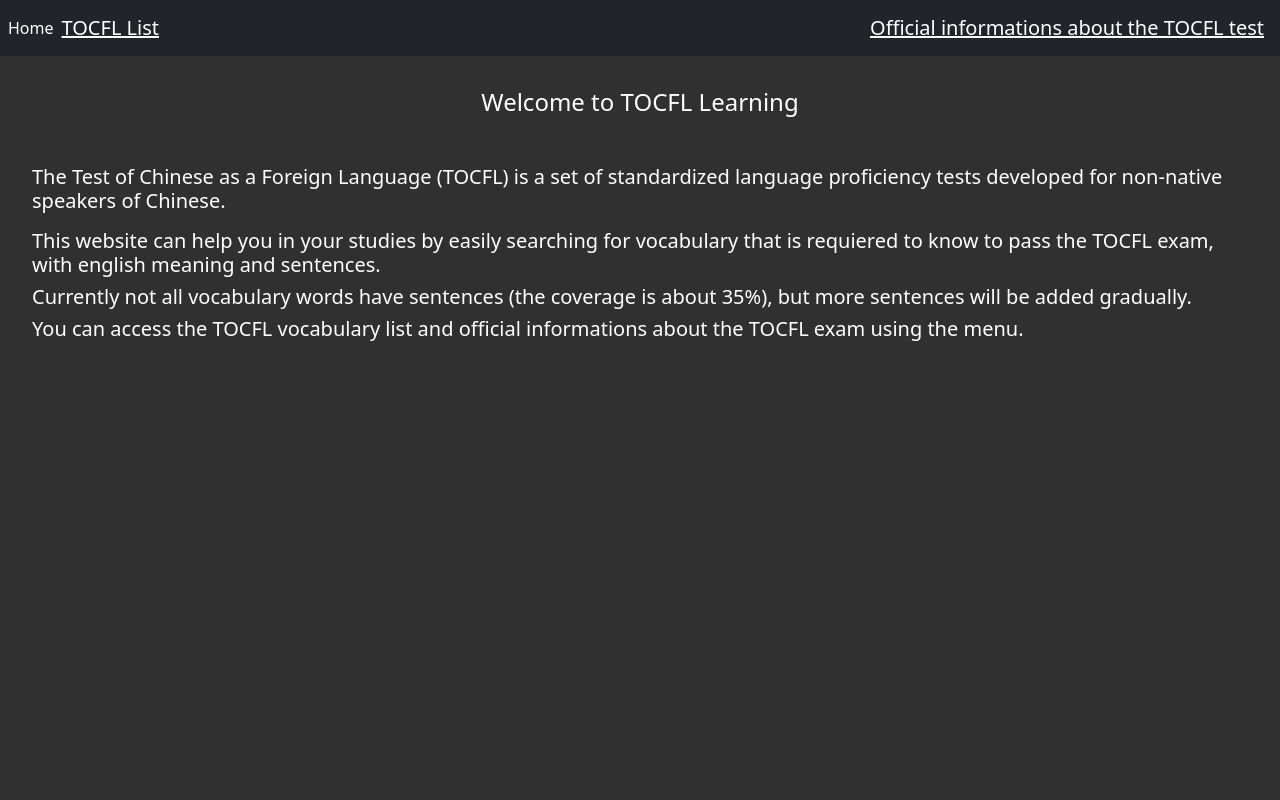
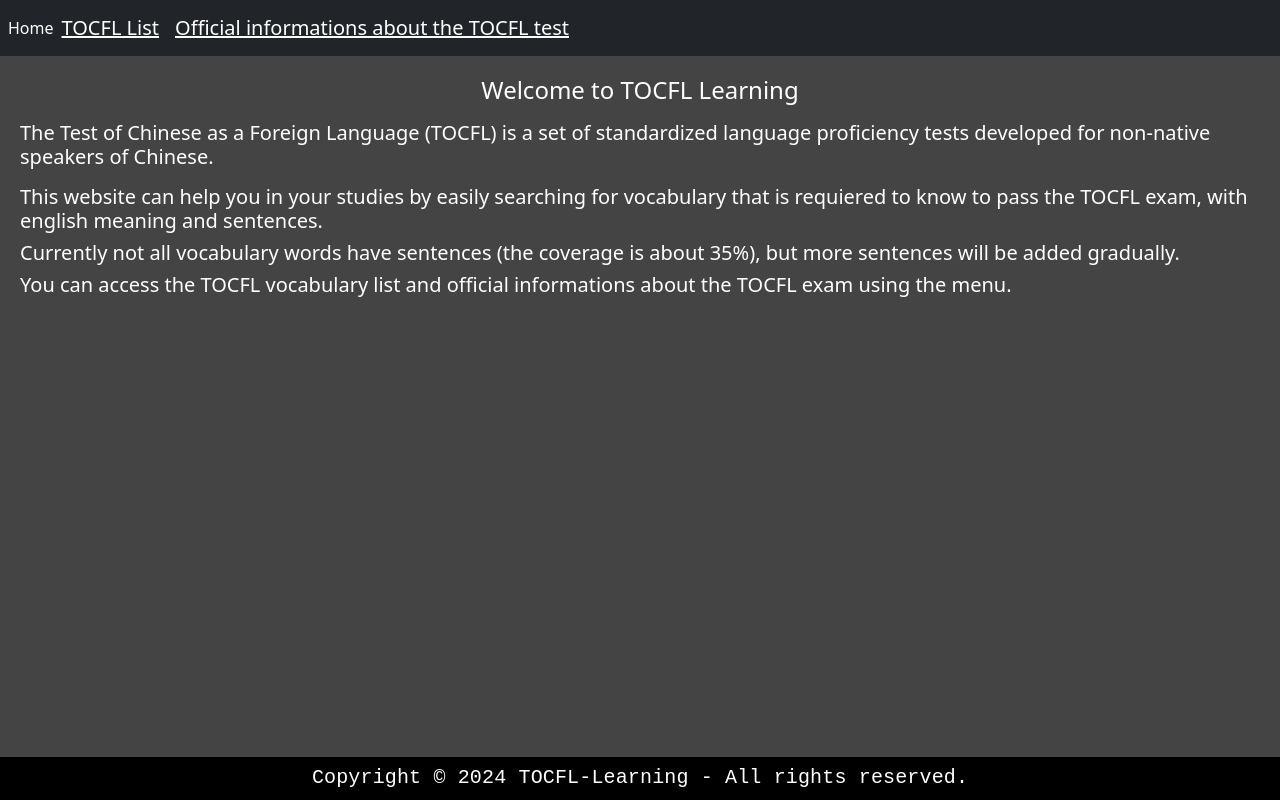
Before and after one commit to moon9000/tocfl-learning, a React (Create React App) app: page / in a window 1280 px wide. Built offline with nearby package versions, Linux system fonts and the light colour scheme.

Commit message:
fix styles

```diff
--- a/src/App.js
+++ b/src/App.js
@@ -1,13 +1,18 @@
 import { BrowserRouter as Router } from "react-router-dom";
 import { NavBar } from "./components/NavBar";
 import { Main } from "./components/Main";
-import "./style.css";
+import { Footer } from "./components/Footer/Footer";
 
 function App() {
   return (
     <Router>
-      <NavBar />
-      <Main />
+      <div className="App">
+        <NavBar />
+        <div className="Main">
+          <Main />
+        </div>
+        <Footer />
+      </div>
     </Router>
   );
 }
--- a/src/components/Button/Button.js
+++ b/src/components/Button/Button.js
@@ -1,6 +1,5 @@
 import React from "react";
 import Button from "react-bootstrap/Button";
-import "./style.css";
 
 export function ButtonBase(props) {
   const { value, as, type, variant, children, ...rest } = props;
--- /dev/null
+++ b/src/components/Footer/Footer.js
@@ -0,0 +1,28 @@
+import { Box, Typography } from "@mui/material";
+
+export function Footer() {
+  return (
+    <Box
+      sx={{
+        backgroundColor: "black",
+        height: "50px",
+        display: "flex",
+        marginTop: "auto",
+        alignItems: "center",
+        justifyContent: "center",
+      }}
+    >
+      <Typography
+        variant="h6"
+        sx={{
+          display: "flex",
+          textAlign: "center",
+          fontFamily: "monospace",
+          color: "white",
+        }}
+      >
+        Copyright © 2024 TOCFL-Learning - All rights reserved.
+      </Typography>
+    </Box>
+  );
+}
--- /dev/null
+++ b/src/components/Footer/index.Js
@@ -0,0 +1 @@
+export * from "./Footer"
--- a/src/components/NavBar/NavBar.js
+++ b/src/components/NavBar/NavBar.js
@@ -1,5 +1,5 @@
 import * as React from "react";
-import { Nav, Navbar, NavDropdown, Form, FormControl } from "react-bootstrap";
+import { Nav, Navbar} from "react-bootstrap";
 import { Link } from "react-router-dom";
 import "bootstrap/dist/css/bootstrap.min.css";
 
--- a/src/components/Typography/Typography.js
+++ b/src/components/Typography/Typography.js
@@ -1,7 +1,6 @@
 import React from "react";
 import cx from "classnames";
 import PropTypes from "prop-types";
-import "./style.css";
 
 export function Typography(props) {
   const { tag: Tag, variant, children, className, color, ...rest } = props;
--- /dev/null
+++ b/src/index.css
@@ -0,0 +1,34 @@
+html,
+body {
+  height: 100%;
+  width: 100%;
+  margin: 0;
+  padding: 0;
+}
+
+#root {
+  height: 100%;
+  width: 100%;
+  margin: 0;
+  padding: 0;
+  background-color: #444444;
+}
+
+.App {
+  height: 100%;
+  width: 100%;
+  margin: 0;
+  background-color: #444444;
+  display: flex;
+  flex-direction: column;
+  overflow: auto;
+}
+
+.Main {
+  display: flex;
+  align-items: center;
+  height: 100%;
+  width: 100%;
+  overflow: auto;
+  padding: 20px
+}
--- a/src/index.js
+++ b/src/index.js
@@ -1,10 +1,11 @@
 import React from "react";
 import ReactDOM from "react-dom";
-import "./style.css";
+import "./index.css";
 import App from "./App";
 import reportWebVitals from "./reportWebVitals";
 import { BrowserRouter } from "react-router-dom";
-import './style.css'
+
+
 ReactDOM.render(
   <BrowserRouter>
     <App /> {/* The various pages will be displayed by the `Main` component. */}
--- a/src/pages/Home/HomePage.js
+++ b/src/pages/Home/HomePage.js
@@ -1,9 +1,8 @@
-import { Stack } from "@mui/material";
 import React from "react";
 
 export function HomePage() {
   return (
-    <div className="flex flex-column h-72 bg-lightDark px-8">
+    <div style={{height: '100%'}} class="flex align-center flex-column">
       <h4 className="py-8 text-white text-center">Welcome to TOCFL Learning</h4>
       <h5 className="py-2 text-white">
         The Test of Chinese as a Foreign Language (TOCFL) is a set of
--- a/src/style.css
+++ /dev/null
@@ -1,31 +0,0 @@
-@tailwind base;
-@tailwind components;
-@tailwind utilities;
-
-main {
-  overflow: auto;
-  min-height:100%;
-  height: '1024px';
-}
-html {
-  overflow: auto;
-  height: '1024px';
-  min-height:100%;
-  background-color: #303030;
-}
-body {
-  overflow: auto;
-  min-height: 100%;
-  height: '1024px';
-  margin: 0;
-  font-family: -apple-system, BlinkMacSystemFont, 'Segoe UI', 'Roboto', 'Oxygen',
-    'Ubuntu', 'Cantarell', 'Fira Sans', 'Droid Sans', 'Helvetica Neue',
-    sans-serif;
-  -webkit-font-smoothing: antialiased;
-  -moz-osx-font-smoothing: grayscale;
-}
-
-code {
-  font-family: source-code-pro, Menlo, Monaco, Consolas, 'Courier New',
-    monospace;
-}
--- a/tailwind.config.js
+++ b/tailwind.config.js
@@ -1,7 +1,7 @@
 /** @type {import('tailwindcss').Config} */
 
 module.exports = {
-  content: ['./src/**/*.{html,js}'],
+  content: ['./src/**.{html,js, jsx, tsx}'],
   theme: {
     colors: {
       'blue': '#1fb6ff',
```
